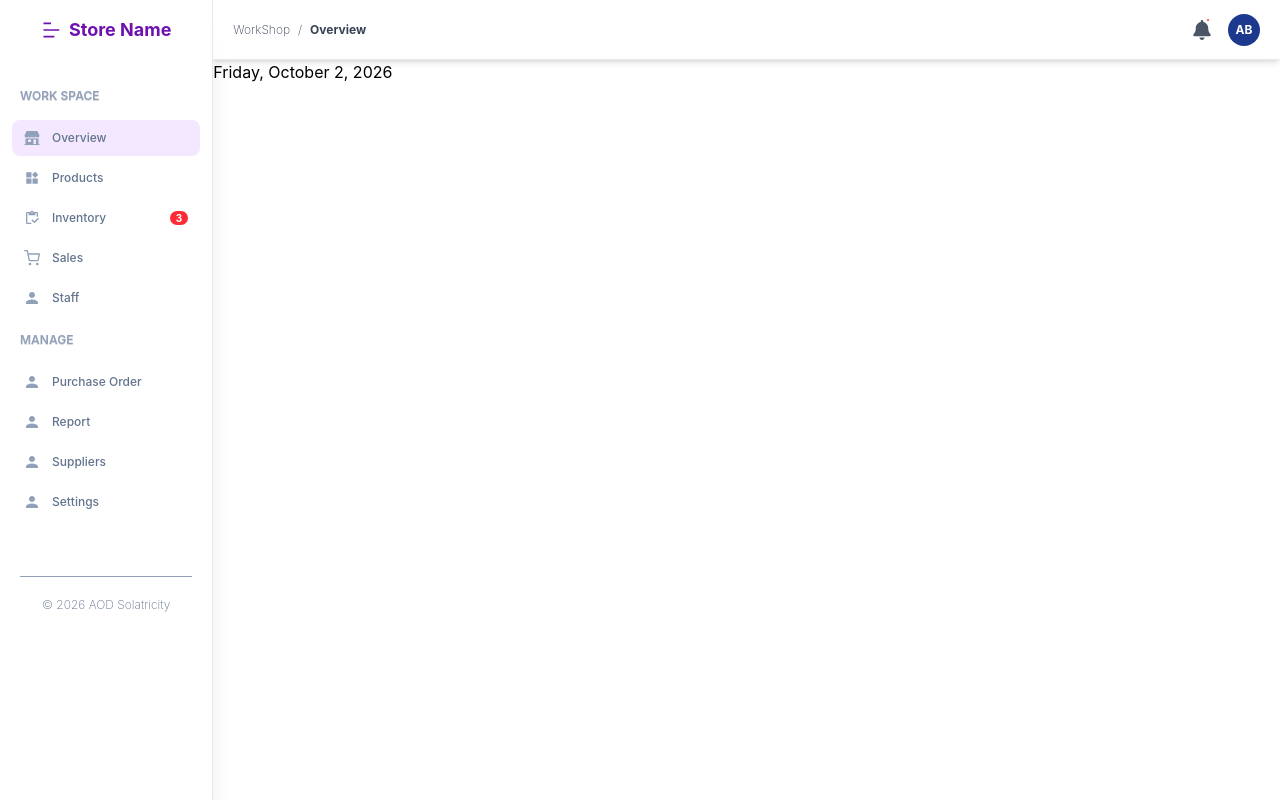
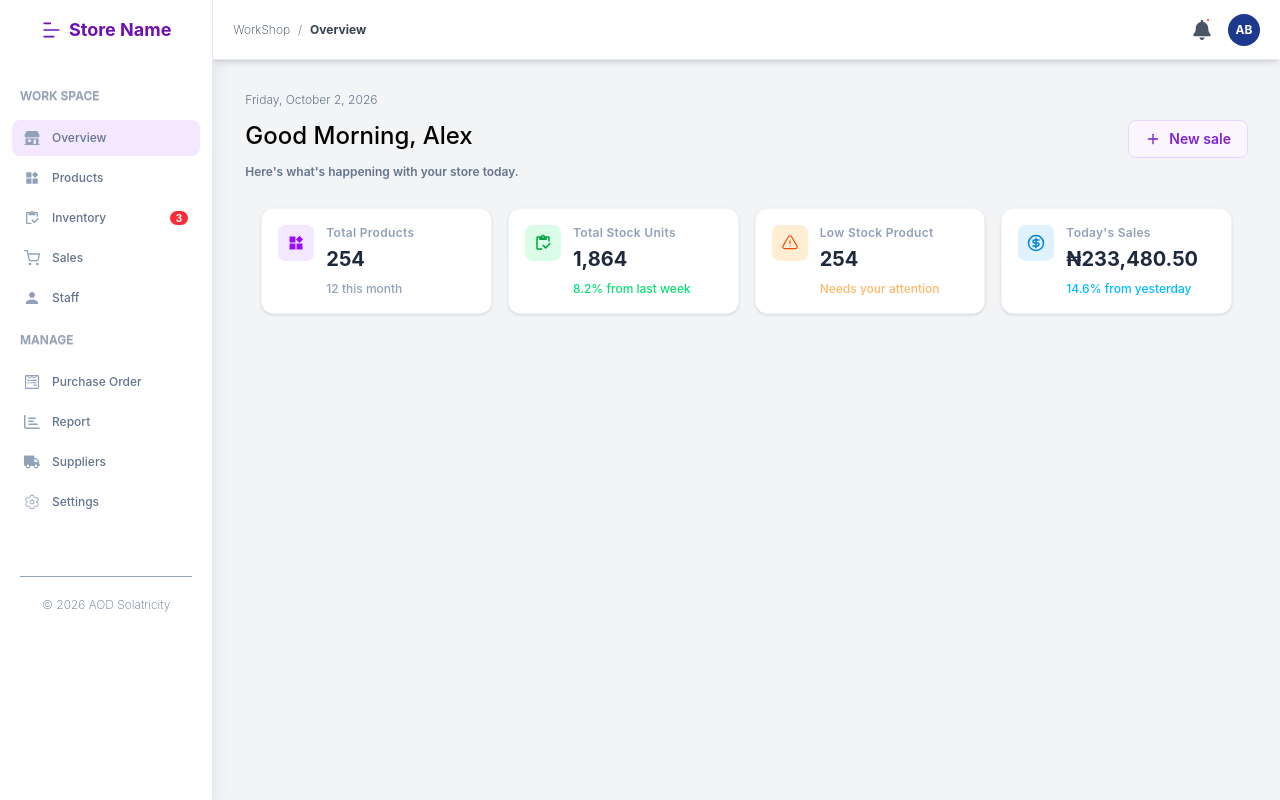
Before and after one commit to Olayemi-shinju/Business-os-frontend-, a React (Vite) app: page / in a window 1280 px wide. Built offline with nearby package versions, Linux system fonts and the light colour scheme.

Commit message:
feat: Started overview development and created the statcard as a seperate component for overview page

```diff
--- a/src/App.css
+++ b/src/App.css
@@ -16,3 +16,29 @@
   background-color: #f3e8ff;
 
 }
+.btn-new-sale {
+  position: relative;
+  overflow: hidden;
+  z-index: 1;
+  color: #7e22ce;
+  transition: color 0.25s ease-out;
+}
+
+.btn-new-sale::before {
+  content: "";
+  position: absolute;
+  inset: 0;
+  background-color: #893eca;
+  z-index: -1;
+  transform: translate(100%, 100%);
+  transition: transform 0.5s ease-out;
+}
+
+
+.btn-new-sale:hover {
+  color: white !important;
+}
+
+.btn-new-sale:hover::before {
+  transform: translate(0, 0);
+}
--- /dev/null
+++ b/src/components/StatCard.tsx
@@ -0,0 +1,71 @@
+import React from 'react'
+import { AiFillProduct } from "react-icons/ai"
+import { MdOutlineInventory } from "react-icons/md";
+import { HiOutlineExclamationTriangle } from "react-icons/hi2";
+import { LuCircleDollarSign } from "react-icons/lu";
+const StatCards = () => {
+  return (
+
+    <div className='flex flex-col sm:flex-row gap-4 w-full p-4'>
+
+
+        <div className='flex items-start gap-3 p-4 bg-white border border-slate-100 rounded-xl shadow-sm flex-1'>
+               <div className='flex items-center justify-center p-2 rounded-lg bg-purple-100 text-purple-600 shrink-0 w-9 h-9'>
+                <AiFillProduct className='text-lg'/>
+            </div>
+
+
+            <div className='flex flex-col gap-1'>
+                <span className='text-xs text-slate-400 font-semibold tracking-wide'>Total Products</span>
+                <p className='text-xl font-bold text-slate-800'>254</p>
+                <p className='text-xs text-slate-400 font-medium mt-1'>12 this month</p>
+            </div>
+        </div>
+
+
+        <div className='flex items-start gap-3 p-4 bg-white border border-slate-100 rounded-xl shadow-sm flex-1'>
+
+            <div className='flex items-center justify-center p-2 rounded-lg bg-green-100 text-green-600 shrink-0 w-9 h-9'>
+                <MdOutlineInventory className='text-lg'/>
+            </div>
+
+
+            <div className='flex flex-col gap-1'>
+                <span className='text-xs text-slate-400 font-semibold tracking-wide'>Total Stock Units</span>
+                <p className='text-xl font-bold text-slate-800'>1,864</p>
+                <p className='text-xs text-green-400 font-medium mt-1'>8.2% from last week</p>
+            </div>
+        </div>
+
+          <div className='flex items-start gap-3 p-4 bg-white border border-slate-100 rounded-xl shadow-sm flex-1'>
+
+            <div className='flex items-center justify-center p-2 rounded-lg bg-orange-100 text-orange-600 shrink-0 w-9 h-9'>
+                <HiOutlineExclamationTriangle className='text-lg'/>
+            </div>
+
+
+            <div className='flex flex-col gap-1'>
+                <span className='text-xs text-slate-400 font-semibold tracking-wide'>Low Stock Product</span>
+                <p className='text-xl font-bold text-slate-800'>254</p>
+                <p className='text-xs text-orange-300 font-medium mt-1'>Needs your attention</p>
+            </div>
+        </div>
+
+          <div className='flex items-start gap-3 p-4 bg-white border border-slate-100 rounded-xl shadow-sm flex-1'>
+
+            <div className='flex items-center justify-center p-2 rounded-lg bg-sky-100 text-sky-600 shrink-0 w-9 h-9'>
+                <LuCircleDollarSign className='text-lg'/>
+            </div>
+
+
+            <div className='flex flex-col gap-1'>
+                <span className='text-xs text-slate-400 font-semibold tracking-wide'>Today's Sales</span>
+                <p className='text-xl font-bold text-slate-800'>₦233,480.50</p>
+                <p className='text-xs text-sky-400 font-medium mt-1'>14.6% from yesterday</p>
+            </div>
+        </div>
+    </div>
+  )
+}
+
+export default StatCards
--- a/src/pages/Overview.tsx
+++ b/src/pages/Overview.tsx
@@ -1,3 +1,6 @@
+import { FiPlus } from "react-icons/fi";
+import "../App.css"
+import StatCard from "../components/StatCard";
 const Overview = () => {
   const date = new Date()
 
@@ -9,8 +12,36 @@ const Overview = () => {
   })
 
   return (
-    <div className="bg-white">
-      <p>{formattedDate}</p>
+    <div className="bg-gray-100 p-8 h-full">
+      {/* section 1 */}
+      <section>
+        <div>
+          <h1 className="text-xs text-slate-500 font-light">{formattedDate}</h1>
+        </div>
+
+        <div className="my-3 flex justify-between w-full">
+          <div className="flex gap-3 flex-col">
+            <p className="text-2xl font-medium">Good Morning, Alex</p>
+            <span className="text-xs font-semibold text-slate-500">Here's what's happening with your store today.</span>
+          </div>
+          <div>
+            <button className="flex btn-new-sale cursor-pointer items-center gap-2 rounded-lg border border-purple-200 bg-purple-50 px-4 py-2 text-sm font-semibold transition-colors duration-200">
+              <FiPlus className="text-base" />
+              New sale
+            </button>
+          </div>
+
+
+        </div>
+      </section>
+
+
+
+      {/* section 2 */}
+
+      <section>
+          <StatCard/>
+      </section>
     </div>
   )
 }
```
Also changed, not shown: src/components/SideNav.tsx (+8 -4 lines).
